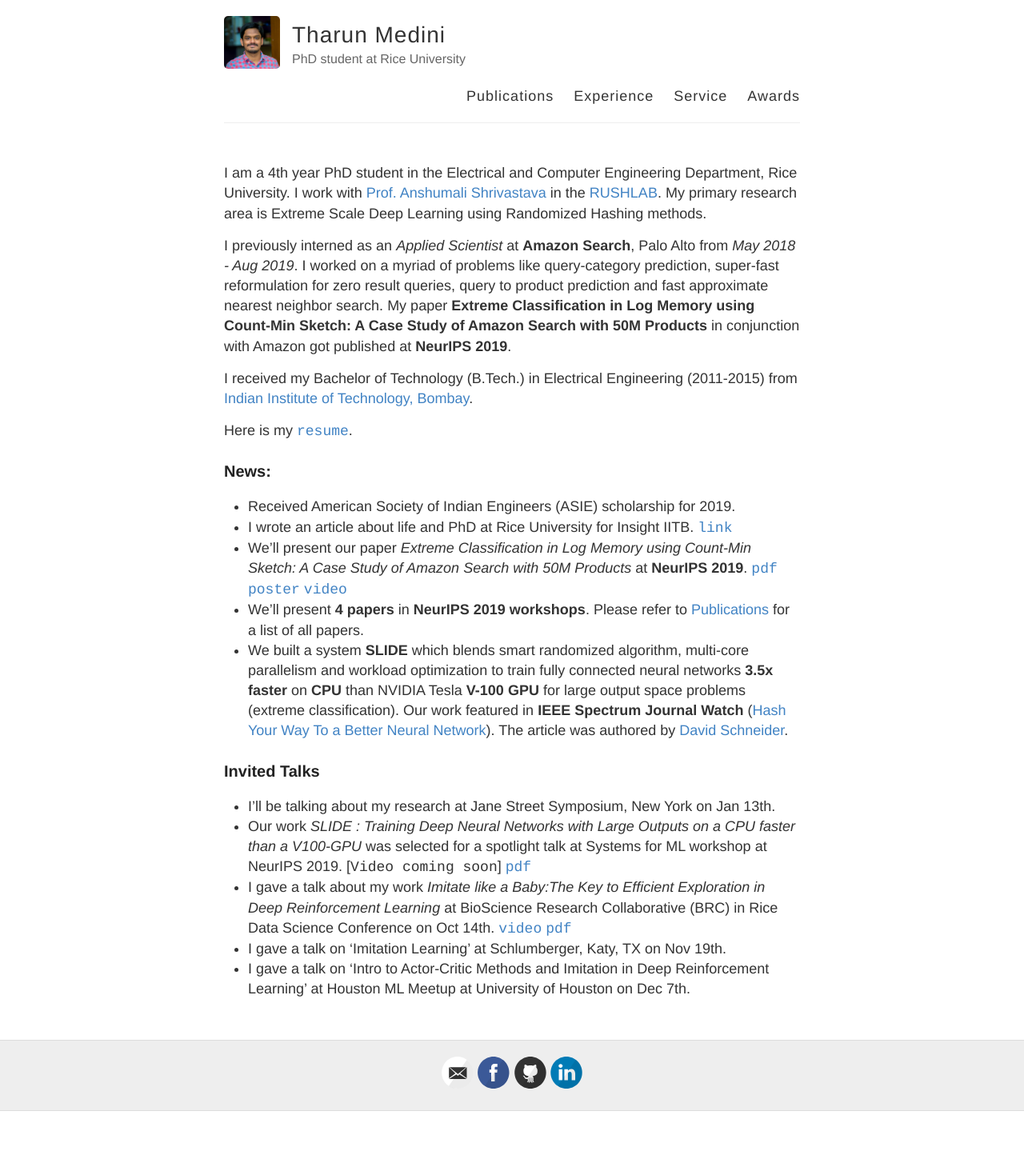
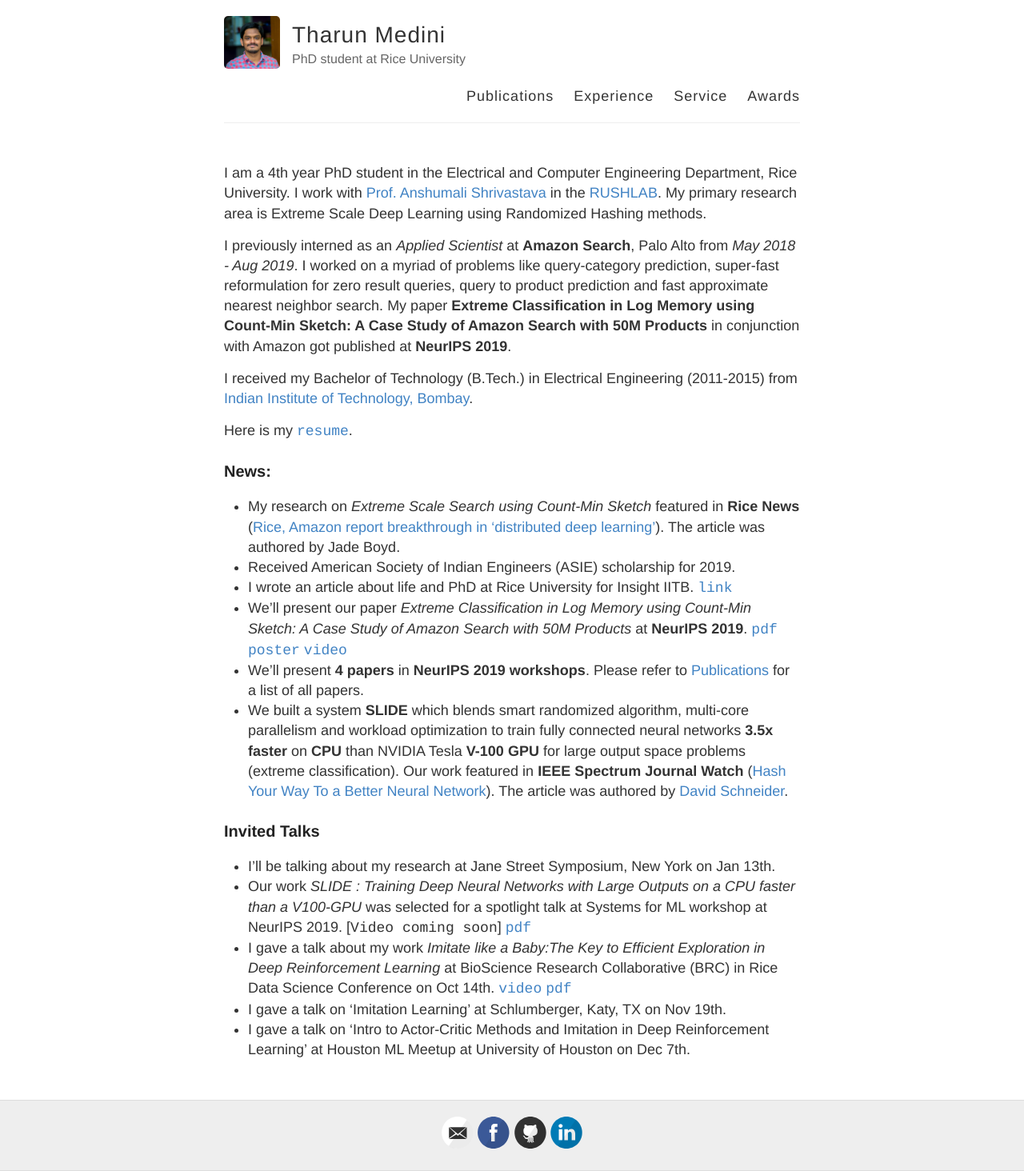
Before and after one commit to gaurav16gupta/gaurav16gupta.github.io, a Jekyll site: the page built from index.md, in a window 1280 px wide. Shown: the whole page at 80% size. Built offline with Jekyll 4.4.1, drawn with Linux system fonts in a browser that asks for light colours; before the commit the page ends 1389 px from its top, so only the background shows below that.

Commit message:
Updated Rice News article

```diff
--- a/index.md
+++ b/index.md
@@ -12,6 +12,7 @@ I received my Bachelor of Technology (B.Tech.) in Electrical Engineering (2011-2
 Here is my [`resume`](https://tharun24.github.io/Resume.pdf).
 
 ### News:
+* My research on *Extreme Scale Search using Count-Min Sketch* featured in __Rice News__ ([Rice, Amazon report breakthrough in ‘distributed deep learning’](http://news.rice.edu/2019/12/09/rice-amazon-report-breakthrough-in-distributed-deep-learning-2/)). The article was authored by Jade Boyd.
 * Received American Society of Indian Engineers (ASIE) scholarship for 2019.
 * I wrote an article about life and PhD at Rice University for Insight IITB. [`link`](https://www.insightiitb.org/rice-university-tharun-medini-univ-series/)
 * We'll present our paper *Extreme Classification in Log Memory using Count-Min Sketch: A Case Study of Amazon Search with 50M Products* at **NeurIPS 2019**. [`pdf`](https://papers.nips.cc/paper/9482-extreme-classification-in-log-memory-using-count-min-sketch-a-case-study-of-amazon-search-with-50m-products.pdf) [`poster`](https://tharun24.github.io/miscellaneous/MACH_Poster.pdf)  [`video`](https://www.youtube.com/watch?v=zHXy-AlzSxQ)
```
